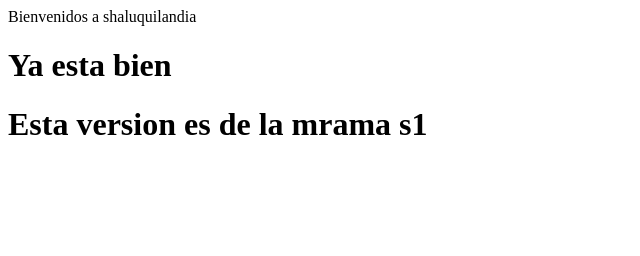
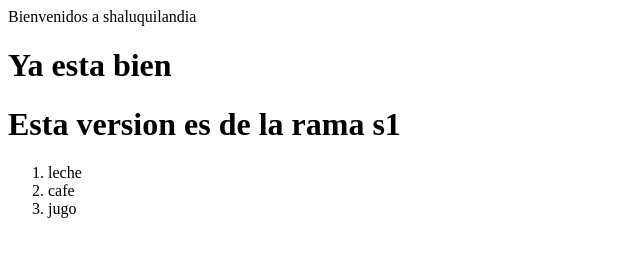
Before and after one commit to SalomonAquije/SalomonAquije.github.io, a plain HTML site: page INDEX.html in a window 1280 px wide. Shown: the whole page, without its empty margins (0-640 px from the left). Drawn offline with Linux system fonts and the light colour scheme.

Commit message:
VERSIÓN 1 HTML MARTES 1/04 22.00

```diff
--- a/INDEX.html
+++ b/INDEX.html
@@ -9,6 +9,11 @@
     Bienvenidos a shaluquilandia
     <h1>Ya esta bien</h1>
    <!-- hoy la rompemos con la clase   -->
-    <h1>  Esta version es de la mrama s1  </h1>
+    <h1>  Esta version es de la rama s1  </h1>
+        <ol>
+            <li>leche</li>
+            <li>cafe</li>
+            <li>jugo</li>
+        </ol>
 </body>
 </html>
```
